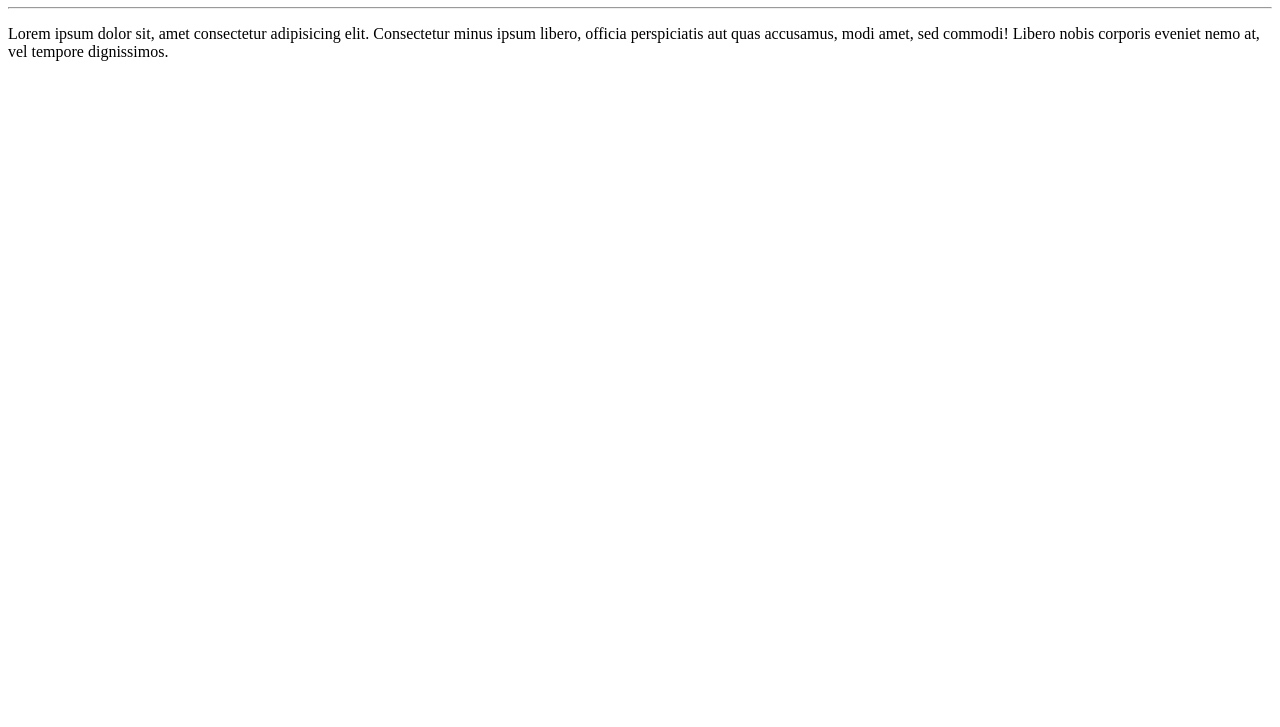
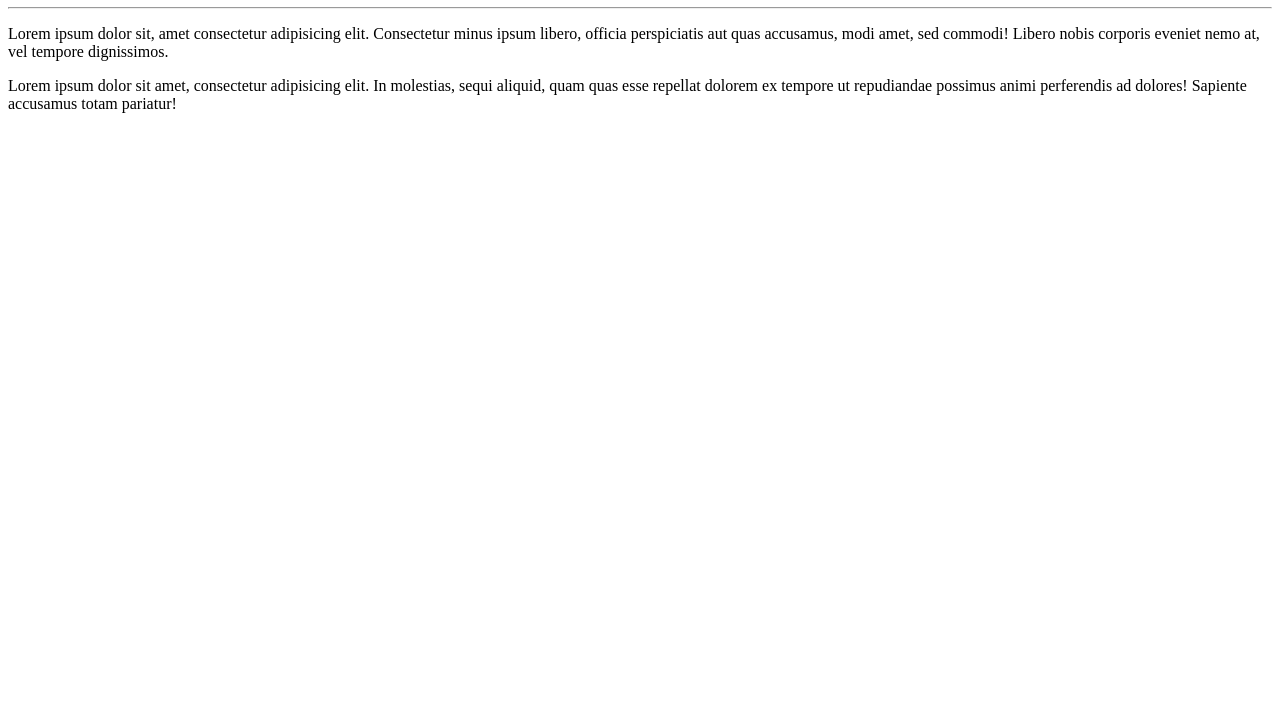
Before and after one commit to JoaoV357/Ola-Mundo, a plain HTML site: page site-exemplo/index.html in a window 1280 px wide. Shown: the part 73-800 px from the top of the page. Drawn offline with Linux system fonts and the light colour scheme.

Commit message:
Adicionei um parágrafo

```diff
--- a/site-exemplo/index.html
+++ b/site-exemplo/index.html
@@ -10,5 +10,6 @@
     <h1>Olá, Mundo!</h1>
     <hr>
     <p>Lorem ipsum dolor sit, amet consectetur adipisicing elit. Consectetur minus ipsum libero, officia perspiciatis aut quas accusamus, modi amet, sed commodi! Libero nobis corporis eveniet nemo at, vel tempore dignissimos.</p>
+    <p>Lorem ipsum dolor sit amet, consectetur adipisicing elit. In molestias, sequi aliquid, quam quas esse repellat dolorem ex tempore ut repudiandae possimus animi perferendis ad dolores! Sapiente accusamus totam pariatur!</p>
 </body>
 </html>
```
